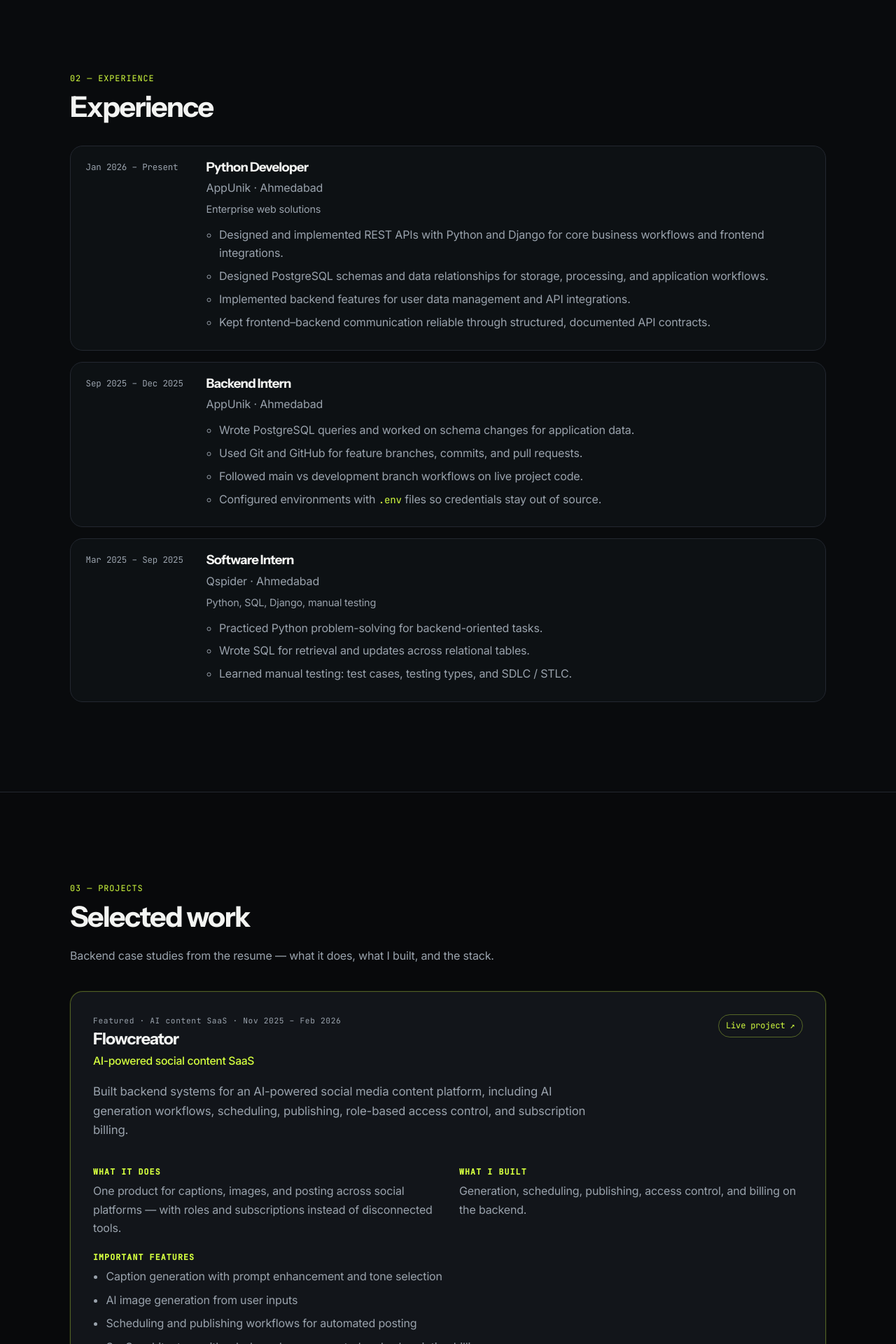
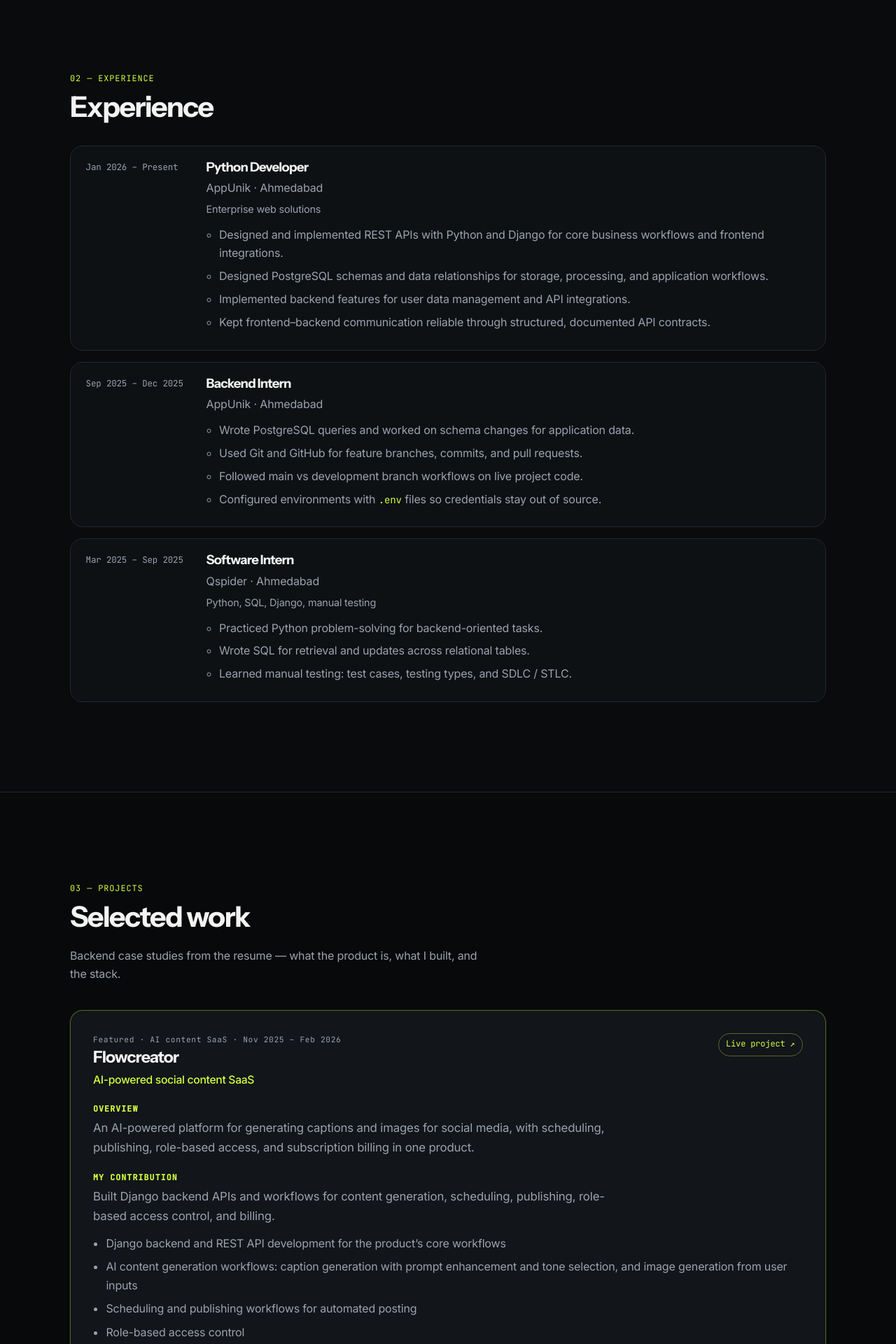
Before and after one commit to Mohitkasture/mohit-portfolio, a Django app: template home/templates/home/index.html in a window 1280 px wide. Shown: the part 1480-3400 px from the top of the page at 70% size. Run offline with Django 5.2, Linux system fonts and the light colour scheme; the template is opened without the code that fills it, so the values that code supplies are empty.

Commit message:
Refine content and layout on the home page, including updated descriptions for projects, improved CSS styling for card elements, and enhanced versioning for static files. Allow iframe loading of the resume PDF for better user experience.

```diff
--- a/home/static/home/css/style.css
+++ b/home/static/home/css/style.css
@@ -556,6 +556,11 @@ h4 {
   color: var(--muted);
   font-size: 1.05rem;
   max-width: 46rem;
+  margin: 0 0 0.35rem;
+}
+
+.card h4 + .card__one {
+  margin-bottom: 0.7rem;
 }
 
 .card__media {
--- a/home/templates/home/base.html
+++ b/home/templates/home/base.html
@@ -25,7 +25,7 @@
   <link rel="preconnect" href="https://fonts.googleapis.com">
   <link rel="preconnect" href="https://fonts.gstatic.com" crossorigin>
   <link href="https://fonts.googleapis.com/css2?family=Instrument+Sans:wght@400;500;600;700&family=Inter:wght@400;500;600&family=JetBrains+Mono:wght@400;500&display=swap" rel="stylesheet">
-  <link rel="stylesheet" href="{% static 'home/css/style.css' %}?v=polish3">
+  <link rel="stylesheet" href="{% static 'home/css/style.css' %}?v=polish4">
   <script type="application/ld+json">
   {
     "@context": "https://schema.org",
@@ -57,6 +57,6 @@
   <div class="noise" aria-hidden="true"></div>
   <canvas class="net-bg" id="net-bg" aria-hidden="true"></canvas>
   {% block content %}{% endblock %}
-  <script src="{% static 'home/js/main.js' %}?v=polish1" defer></script>
+  <script src="{% static 'home/js/main.js' %}?v=polish4" defer></script>
 </body>
 </html>
--- a/home/templates/home/index.html
+++ b/home/templates/home/index.html
@@ -33,7 +33,7 @@
       <div class="hero__copy">
         <p class="eyebrow reveal">Python &amp; Django Developer · Ahmedabad</p>
         <h1 class="hero__title reveal">Python &amp; Django Developer building production-ready APIs and backend systems</h1>
-        <p class="hero__sub reveal">Python, Django, REST APIs, and PostgreSQL — backend systems that frontend and third-party clients can rely on.</p>
+        <p class="hero__sub reveal">I build REST APIs, database-backed applications, and backend features that connect reliably with frontend and third-party services.</p>
         <div class="hero__cta reveal">
           <a class="btn btn--primary" href="#projects">View Projects</a>
           <a class="btn btn--ghost" href="{% static 'home/files/Mohit-Kasture-resume.pdf' %}" target="_blank" rel="noopener noreferrer">View Resume</a>
@@ -137,13 +137,13 @@
       <div class="section__intro reveal">
         <p class="eyebrow">03 — projects</p>
         <h2>Selected work</h2>
-        <p class="section__lead">Backend case studies from the resume — what it does, what I built, and the stack.</p>
+        <p class="section__lead">Backend case studies from the resume — what the product is, what I built, and the stack.</p>
       </div>
 
       <div class="cases">
         <article class="card card--featured reveal">
           <figure class="card__media">
-            {# Add a real screenshot later: <img src="{% static 'home/img/projects/flowcreator.webp' %}" alt="Flowcreator interface for AI caption and image generation" width="1200" height="750" loading="lazy" decoding="async"> #}
+            {# Real Flowcreator screenshots only — add later from the live app, do not generate fakes. #}
           </figure>
           <header class="card__head">
             <div>
@@ -151,25 +151,18 @@
               <h3>Flowcreator</h3>
               <p class="card__tagline">AI-powered social content SaaS</p>
             </div>
-            <a class="card__link" href="https://flowcreator.dev" target="_blank" rel="noopener noreferrer">Live project ↗</a>
+            <a class="card__link" href="https://flowcreator.dev" target="_blank" rel="noopener noreferrer" aria-label="Open Flowcreator live site">Live project ↗</a>
           </header>
-          <p class="card__one">Built backend systems for an AI-powered social media content platform, including AI generation workflows, scheduling, publishing, role-based access control, and subscription billing.</p>
-          <div class="case-grid">
-            <div>
-              <h4>What it does</h4>
-              <p>One product for captions, images, and posting across social platforms — with roles and subscriptions instead of disconnected tools.</p>
-            </div>
-            <div>
-              <h4>What I built</h4>
-              <p>Generation, scheduling, publishing, access control, and billing on the backend.</p>
-            </div>
-          </div>
-          <h4>Important features</h4>
+          <h4>Overview</h4>
+          <p class="card__one">An AI-powered platform for generating captions and images for social media, with scheduling, publishing, role-based access, and subscription billing in one product.</p>
+          <h4>My contribution</h4>
+          <p class="card__one">Built Django backend APIs and workflows for content generation, scheduling, publishing, role-based access control, and billing.</p>
           <ul class="built">
-            <li>Caption generation with prompt enhancement and tone selection</li>
-            <li>AI image generation from user inputs</li>
+            <li>Django backend and REST API development for the product’s core workflows</li>
+            <li>AI content generation workflows: caption generation with prompt enhancement and tone selection, and image generation from user inputs</li>
             <li>Scheduling and publishing workflows for automated posting</li>
-            <li>SaaS architecture with role-based access control and subscription billing</li>
+            <li>Role-based access control</li>
+            <li>Subscription billing</li>
           </ul>
           <p class="tags" aria-label="Technologies">
             <span>Python</span>
@@ -184,7 +177,7 @@
 
         <article class="card reveal">
           <figure class="card__media">
-            {# Add a real screenshot later: <img src="{% static 'home/img/projects/meditation-app.webp' %}" alt="Meditation app session tracking interface" width="1200" height="750" loading="lazy" decoding="async"> #}
+            {# Real Meditation App screenshots only — add later if they exist, do not generate fakes. #}
           </figure>
           <header class="card__head">
             <div>
@@ -193,24 +186,18 @@
             </div>
             <span class="badge">Private · case study</span>
           </header>
-          <p class="card__one">Django REST APIs for user management and meditation session tracking.</p>
-          <div class="case-grid">
-            <div>
-              <h4>What it does</h4>
-              <p>A meditation product backend for profiles, sessions, and activity — with a clean API contract the frontend can depend on.</p>
-            </div>
-            <div>
-              <h4>What I built</h4>
-              <p>Backend: REST APIs, PostgreSQL, session completion, and user activity updates.</p>
-            </div>
-          </div>
-          <h4>Important features</h4>
+          <h4>Overview</h4>
+          <p class="card__one">A meditation app backend for user management and session tracking, with a documented API contract the frontend can depend on.</p>
+          <h4>My contribution</h4>
+          <p class="card__one">Built Django REST APIs and PostgreSQL-backed storage for users, sessions, completion tracking, and activity updates.</p>
           <ul class="built">
-            <li>REST APIs in Django for users and meditation session tracking</li>
-            <li>PostgreSQL for profiles and session records</li>
-            <li>Session completion tracking and activity updates</li>
-            <li>Documented APIs so frontend–backend stays in sync</li>
+            <li>REST APIs in Django for user management and meditation session tracking</li>
+            <li>PostgreSQL for user profiles and session records</li>
+            <li>Session completion tracking and user activity updates</li>
+            <li>Documented APIs so frontend and backend stay in sync</li>
           </ul>
+          <h4>Technical implementation</h4>
+          <p class="card__one">Django REST APIs over PostgreSQL for profiles, session records, and user-related writes — structured so the frontend can rely on a stable contract.</p>
           <p class="tags" aria-label="Technologies">
             <span>Python</span>
             <span>Django</span>
--- a/portfolio_site/settings.py
+++ b/portfolio_site/settings.py
@@ -189,6 +189,9 @@ SITE_URL = env(
     'SITE_URL',
     default='https://mohit-portfolio-0vmy.onrender.com',
 ).rstrip('/')
+
+# Allow the on-page resume iframe to load the same-origin PDF.
+X_FRAME_OPTIONS = 'SAMEORIGIN'
 WEB3FORMS_ACCESS_KEY = env('WEB3FORMS_ACCESS_KEY', default='').strip()
 RESEND_API_KEY = env('RESEND_API_KEY', default='').strip()
 SMTP_USER = env('EMAIL_HOST_USER', default='').strip()
```
